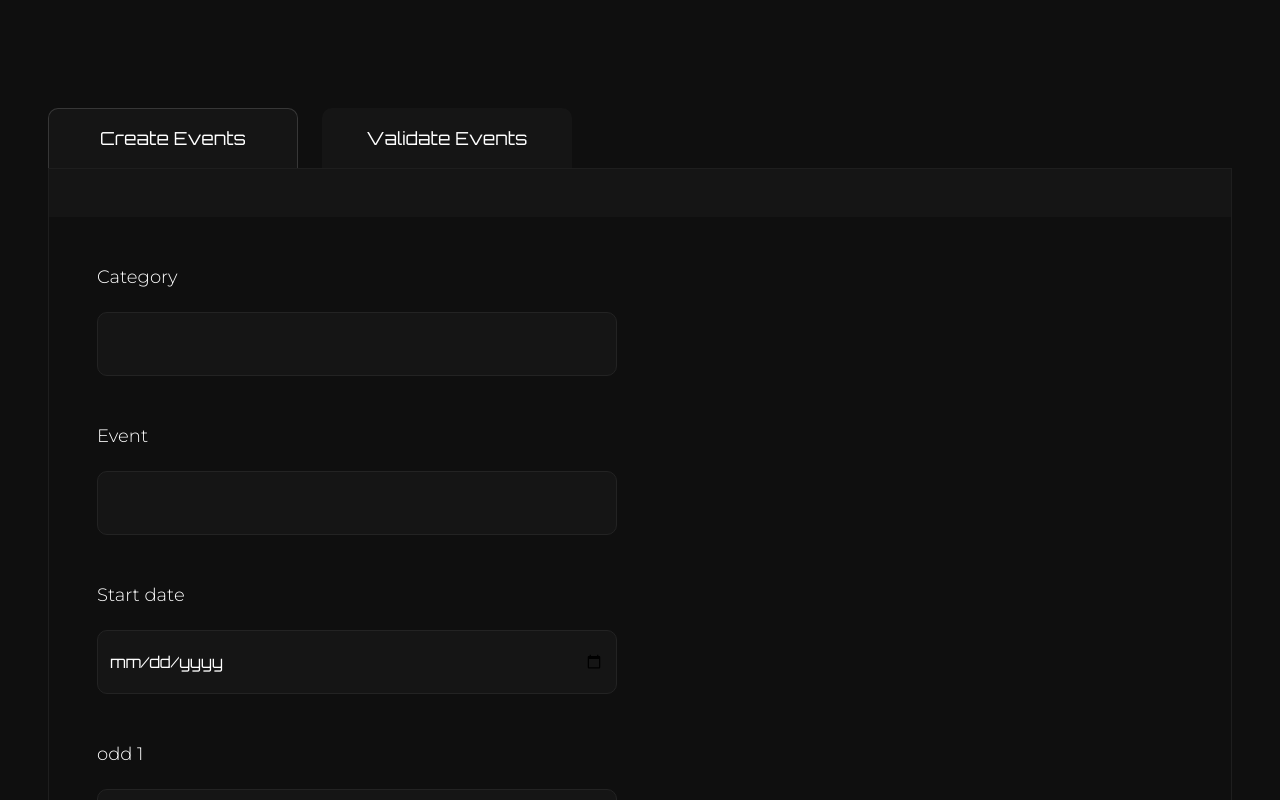
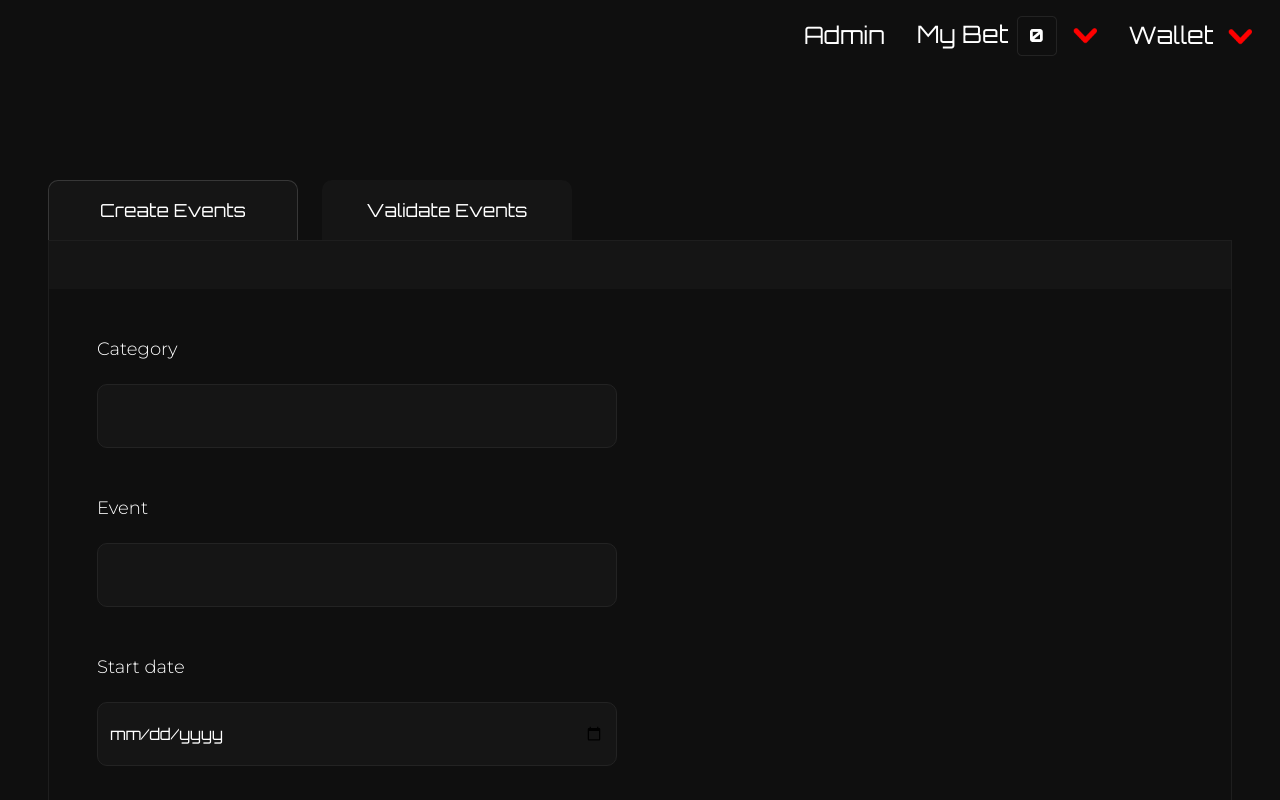
Before and after one commit to Betswamp/MVP-Design, a React (Create React App) app: page /admin in a window 1280 px wide. Shown: the top 800 px of the page. Built offline with nearby package versions, Linux system fonts and the light colour scheme.

Commit message:
Admin menu done

```diff
--- a/src/css/responsive.css
+++ b/src/css/responsive.css
@@ -133,6 +133,11 @@
   .odds-card .form p {
     font-size: 16px;
   }
+  #admin-navbar-nav{
+    justify-content: end;
+    align-items: end;
+  }
+
 }
 @media screen and (max-width: 1200px) {
 }
--- a/src/css/style.css
+++ b/src/css/style.css
@@ -758,3 +758,13 @@ footer {
   right: -10px;
   top: 22px;
 }
+
+#admin-navbar-nav a{
+  font-family: "Orbitron", sans-serif;
+  font-style: normal;
+  font-weight: normal;
+  font-size: 24px;
+  line-height: 30px;
+  color: #FFFFFF;
+  cursor: pointer;
+}
--- a/src/jsx/components/Elements/AppHeader.js
+++ b/src/jsx/components/Elements/AppHeader.js
@@ -1,14 +1,64 @@
 import React, { Component, Fragment } from "react";
+import arrowDown from "../../../images/arrow-down.png";
+import myBet from "../../../images/my-bet.png";
+import { NavLink } from "react-router-dom";
 class AppHeader extends Component {
   constructor(props) {
     super(props);
-
   }
-    componentDidMount = () => { };
+  componentDidMount = () => {};
   render() {
     return (
       <Fragment>
-
+        <nav
+          className="navbar navbar-expand-lg navbar-dark bg-dark bg-transparent"
+          aria-label="Fifth navbar example"
+        >
+          <div className="container-fluid">
+            <a class="navbar-brand" href="#"></a>
+            <button
+              className="navbar-toggler"
+              type="button"
+              data-bs-toggle="collapse"
+              data-bs-target="#navbarsExample05"
+              aria-controls="navbarsExample05"
+              aria-expanded="false"
+              aria-label="Toggle navigation"
+            >
+              <span className="navbar-toggler-icon"></span>
+            </button>
+            <div className="collapse navbar-collapse" id="navbarsExample05">
+              <ul className="navbar-nav me-auto mb-2 mb-lg-0"></ul>
+              <form>
+                <ul className="navbar-nav" id="admin-navbar-nav">
+                  <li className="nav-item px-2">
+                    <NavLink className="nav-link text-white mt-1" to="/admin">
+                      Admin
+                    </NavLink>
+                  </li>
+                  <li className="nav-item px-2">
+                    <NavLink className="nav-link text-white" to="#">
+                      My Bet
+                      <img
+                        src={myBet}
+                        width="40px"
+                        height="40px"
+                        className="ms-2 me-3"
+                      />
+                      <img src={arrowDown} width="24px" />
+                    </NavLink>
+                  </li>
+                  <li className="nav-item px-2">
+                    <NavLink className="nav-link text-white mt-1" to="#">
+                      Wallet{" "}
+                      <img src={arrowDown} width="24px" className="ms-2" />
+                    </NavLink>
+                  </li>
+                </ul>
+              </form>
+            </div>
+          </div>
+        </nav>
       </Fragment>
     );
   }
--- a/src/jsx/components/Elements/Header.js
+++ b/src/jsx/components/Elements/Header.js
@@ -1,5 +1,6 @@
 import React, { Component, Fragment } from "react";
 import logo from '../../../images/logo.png';
+import { NavLink } from "react-router-dom";
 class Header extends Component {
     render() {
         return (
@@ -14,7 +15,7 @@ class Header extends Component {
                             <li className="nav-item px-3"><a href="#" className="nav-link" >About</a></li>
                             <li className="nav-item px-3"><a href="#" className="nav-link">News</a></li>
                             <li className="nav-item px-3">
-                                <a href="#" className="btn btn-md theam-bg-red">Launch app</a>
+                                <NavLink href="#" className="btn btn-md theam-bg-red" to="/app">Launch app</NavLink>
                             </li>
                         </ul>
                     </header>
--- a/src/jsx/pages/Admin/Index.js
+++ b/src/jsx/pages/Admin/Index.js
@@ -1,4 +1,5 @@
 import React, { Component, Fragment } from "react";
+import AppHeader from "../../components/Elements/AppHeader";
 import AOS from "aos";
 import "aos/dist/aos.css";
 //images
@@ -39,6 +40,7 @@ class Index extends Component {
   render() {
     return (
       <Fragment>
+          <AppHeader />
         <div className="container-fluid px-md-5 px-2 mt-2">
           <div className="space-100"></div>
           <div className="d-flex flex-wrap">
--- a/src/jsx/pages/App/Index.js
+++ b/src/jsx/pages/App/Index.js
@@ -1,5 +1,6 @@
 import React, { Component, Fragment } from "react";
 import GameCard from "../../components/Cards/GameCard";
+import AppHeader from "../../components/Elements/AppHeader";
 //images
 import monotone_soccer from "../../../images/emojione-monotone_soccer-ball.png";
 import park_rugby from "../../../images/icon-park_rugby.png";
@@ -18,7 +19,7 @@ class Index extends Component {
       activeTabBottom: 1,
     };
   }
-  componentDidMount = () => {};
+  componentDidMount = () => { };
 
   getGameCard = () => {
     let items = [];
@@ -47,14 +48,14 @@ class Index extends Component {
   render() {
     return (
       <Fragment>
+        <AppHeader />
         <div className="container-fluid px-md-5 px-2">
           <p className="mt-2 mt-md-4 text-white">#Sports</p>
           <div className="nav-scroller-games">
             <div className="d-flex mt-2 mt-md-4 games-scroll">
               <div className="pe-2 pe-md-5">
                 <div
-                className={`text-center tab-view-card p-3 ${
-                  this.state.activeTabTop == 1 ? "active" : ""
+                  className={`text-center tab-view-card p-3 ${this.state.activeTabTop == 1 ? "active" : ""
                     }`}
                   onClick={() => this.handelGamesTab(1)}
                 >
@@ -73,8 +74,7 @@ class Index extends Component {
               </div>
               <div className="pe-2 pe-md-5">
                 <div
-                className={`text-center tab-view-card p-3 ${
-                  this.state.activeTabTop == 2 ? "active" : ""
+                  className={`text-center tab-view-card p-3 ${this.state.activeTabTop == 2 ? "active" : ""
                     }`}
                   onClick={() => this.handelGamesTab(2)}
                 >
@@ -93,8 +93,7 @@ class Index extends Component {
               </div>
               <div className="pe-2 pe-md-5">
                 <div
-                className={`text-center tab-view-card p-3 ${
-                  this.state.activeTabTop == 3 ? "active" : ""
+                  className={`text-center tab-view-card p-3 ${this.state.activeTabTop == 3 ? "active" : ""
                     }`}
                   onClick={() => this.handelGamesTab(3)}
                 >
@@ -113,8 +112,7 @@ class Index extends Component {
               </div>
               <div className="pe-2 pe-md-5">
                 <div
-                className={`text-center tab-view-card p-3 ${
-                  this.state.activeTabTop == 4 ? "active" : ""
+                  className={`text-center tab-view-card p-3 ${this.state.activeTabTop == 4 ? "active" : ""
                     }`}
                   onClick={() => this.handelGamesTab(4)}
                 >
@@ -133,8 +131,7 @@ class Index extends Component {
               </div>
               <div className="pe-2 pe-md-5">
                 <div
-                className={`text-center tab-view-card p-3 ${
-                  this.state.activeTabTop == 5 ? "active" : ""
+                  className={`text-center tab-view-card p-3 ${this.state.activeTabTop == 5 ? "active" : ""
                     }`}
                   onClick={() => this.handelGamesTab(5)}
                 >
@@ -153,8 +150,7 @@ class Index extends Component {
               </div>
               <div className="pe-2 pe-md-5">
                 <div
-                className={`text-center tab-view-card p-3 ${
-                  this.state.activeTabTop == 6 ? "active" : ""
+                  className={`text-center tab-view-card p-3 ${this.state.activeTabTop == 6 ? "active" : ""
                     }`}
                   onClick={() => this.handelGamesTab(6)}
                 >
@@ -173,8 +169,7 @@ class Index extends Component {
               </div>
               <div className="pe-2 pe-md-5">
                 <div
-                className={`text-center tab-view-card p-3 ${
-                  this.state.activeTabTop == 7 ? "active" : ""
+                  className={`text-center tab-view-card p-3 ${this.state.activeTabTop == 7 ? "active" : ""
                     }`}
                   onClick={() => this.handelGamesTab(7)}
                 >
@@ -193,8 +188,7 @@ class Index extends Component {
               </div>
               <div className="pe-2 pe-md-5">
                 <div
-                className={`text-center tab-view-card p-3 ${
-                  this.state.activeTabTop == 8 ? "active" : ""
+                  className={`text-center tab-view-card p-3 ${this.state.activeTabTop == 8 ? "active" : ""
                     }`}
                   onClick={() => this.handelGamesTab(8)}
                 >
@@ -220,8 +214,7 @@ class Index extends Component {
           <div className="d-flex flex-wrap">
             <div className="me-md-4 me-2">
               <button
-                className={`btn admin-match-button ${
-                  this.state.activeTabBottom == 1 ? " active" : ""
+                className={`btn admin-match-button ${this.state.activeTabBottom == 1 ? " active" : ""
                   }`}
                 onClick={() => this.handelMatchTab(1)}
               >
@@ -230,8 +223,7 @@ class Index extends Component {
             </div>
             <div className="">
               <button
-                className={`btn admin-match-button ${
-                  this.state.activeTabBottom == 2 ? " active" : ""
+                className={`btn admin-match-button ${this.state.activeTabBottom == 2 ? " active" : ""
                   }`}
                 onClick={() => this.handelMatchTab(2)}
               >
```
Also changed, not shown: src/images/my-bet.png (added). Lines whose indentation alone changed are shown as unchanged.
